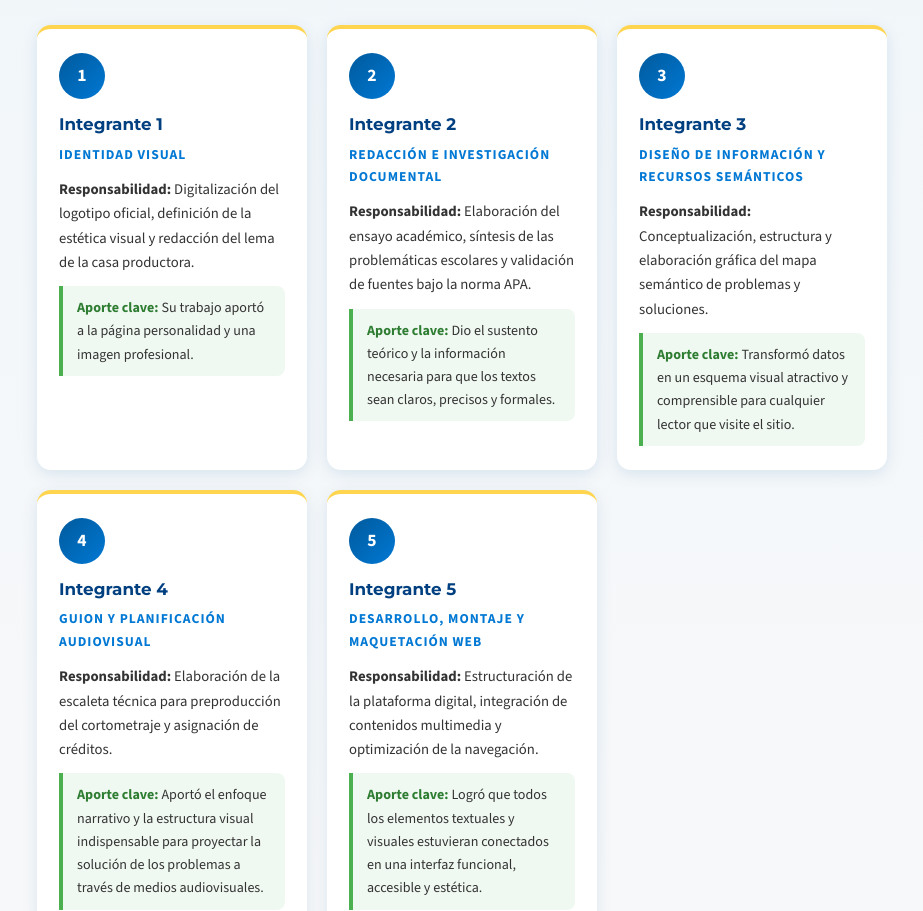
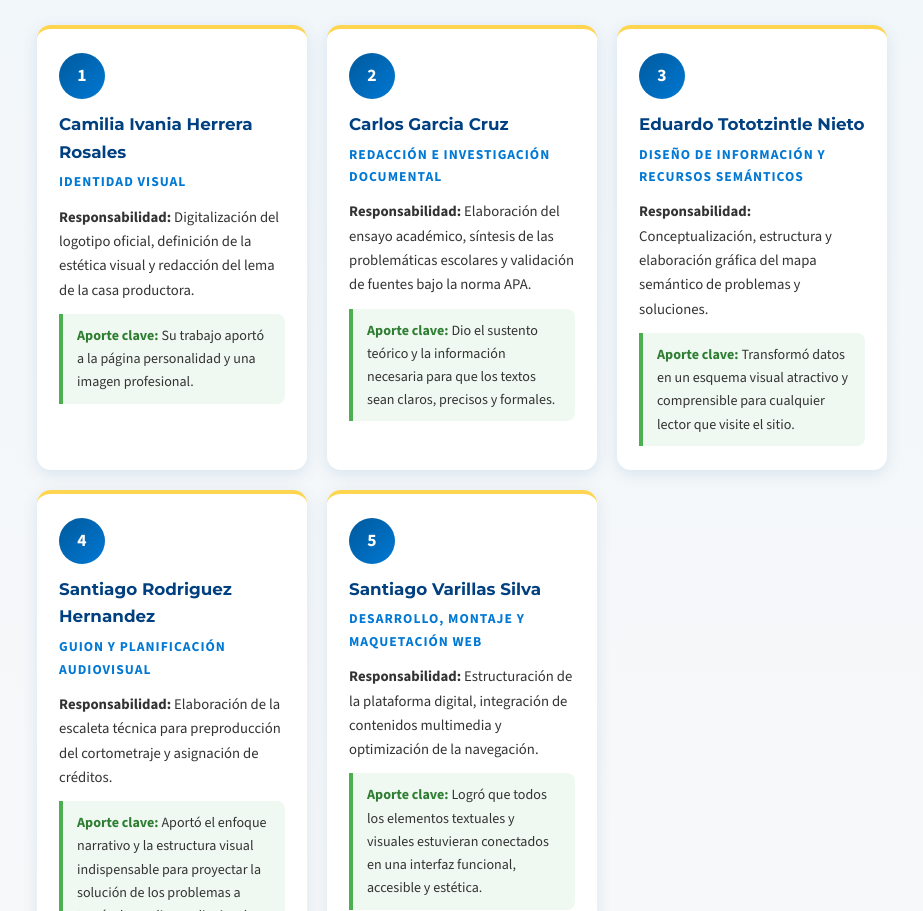
Before and after one commit to calitozzz/loscapibariness, a plain HTML site: page sitio-web-proyecto (1)/index.html in a window 1280 px wide. Shown: the part 1250-2161 px from the top of the page, without its empty margins (178-1101 px from the left). Drawn offline with nearby package versions, Linux system fonts and the light colour scheme.

Commit message:
index.html

```diff
--- a/sitio-web-proyecto (1)/index.html
+++ b/sitio-web-proyecto (1)/index.html
@@ -413,7 +413,7 @@
 
                 <div class="member">
                     <span class="avatar">1</span>
-                    <h3>Integrante 1</h3>
+                    <h3>Camilia Ivania Herrera Rosales</h3>
                     <span class="rol">Identidad Visual</span>
                     <p><strong>Responsabilidad:</strong> Digitalización del logotipo oficial, definición de la estética visual y redacción del lema de la casa productora.</p>
                     <div class="aporte"><strong>Aporte clave:</strong> Su trabajo aportó a la página personalidad y una imagen profesional.</div>
@@ -421,7 +421,7 @@
 
                 <div class="member">
                     <span class="avatar">2</span>
-                    <h3>Integrante 2</h3>
+                    <h3>Carlos Garcia Cruz</h3>
                     <span class="rol">Redacción e Investigación Documental</span>
                     <p><strong>Responsabilidad:</strong> Elaboración del ensayo académico, síntesis de las problemáticas escolares y validación de fuentes bajo la norma APA.</p>
                     <div class="aporte"><strong>Aporte clave:</strong> Dio el sustento teórico y la información necesaria para que los textos sean claros, precisos y formales.</div>
@@ -429,7 +429,7 @@
 
                 <div class="member">
                     <span class="avatar">3</span>
-                    <h3>Integrante 3</h3>
+                    <h3>Eduardo Tototzintle Nieto</h3>
                     <span class="rol">Diseño de Información y Recursos Semánticos</span>
                     <p><strong>Responsabilidad:</strong> Conceptualización, estructura y elaboración gráfica del mapa semántico de problemas y soluciones.</p>
                     <div class="aporte"><strong>Aporte clave:</strong> Transformó datos en un esquema visual atractivo y comprensible para cualquier lector que visite el sitio.</div>
@@ -437,7 +437,7 @@
 
                 <div class="member">
                     <span class="avatar">4</span>
-                    <h3>Integrante 4</h3>
+                    <h3>Santiago Rodriguez Hernandez</h3>
                     <span class="rol">Guion y Planificación Audiovisual</span>
                     <p><strong>Responsabilidad:</strong> Elaboración de la escaleta técnica para preproducción del cortometraje y asignación de créditos.</p>
                     <div class="aporte"><strong>Aporte clave:</strong> Aportó el enfoque narrativo y la estructura visual indispensable para proyectar la solución de los problemas a través de medios audiovisuales.</div>
@@ -445,7 +445,7 @@
 
                 <div class="member">
                     <span class="avatar">5</span>
-                    <h3>Integrante 5</h3>
+                    <h3>Santiago Varillas Silva</h3>
                     <span class="rol">Desarrollo, Montaje y Maquetación Web</span>
                     <p><strong>Responsabilidad:</strong> Estructuración de la plataforma digital, integración de contenidos multimedia y optimización de la navegación.</p>
                     <div class="aporte"><strong>Aporte clave:</strong> Logró que todos los elementos textuales y visuales estuvieran conectados en una interfaz funcional, accesible y estética.</div>
```
